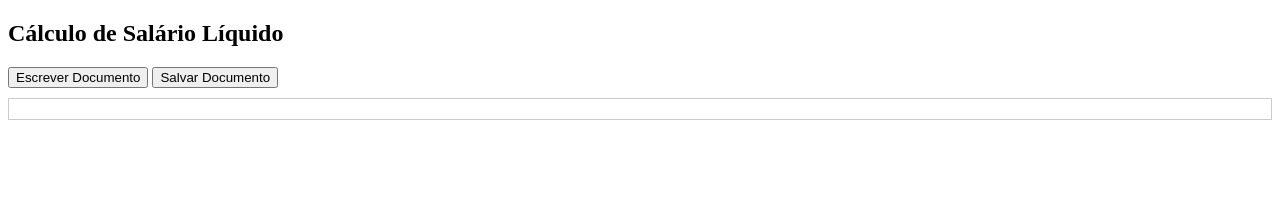
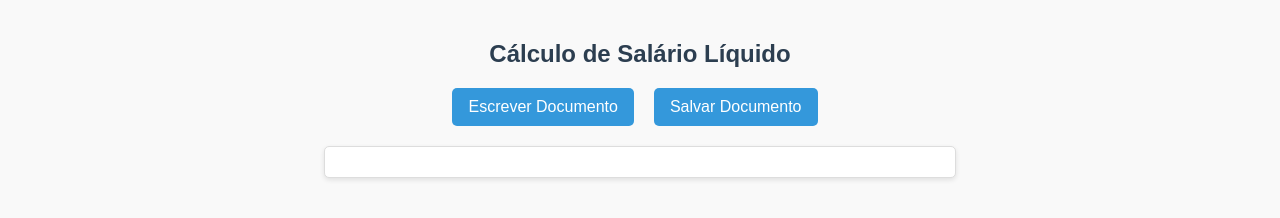
Before and after one commit to gabrielmrezende/AtividadeJS-PW-CEUB, a plain HTML site: page atividade-1/index1.html in a window 1280 px wide. Drawn offline with Linux system fonts and the light colour scheme.

Commit message:
atualização atv 1

```diff
--- a/atividade-1/index1.html
+++ b/atividade-1/index1.html
@@ -3,14 +3,17 @@
   <head>
     <meta charset="UTF-8" />
     <title>Cálculo de Salário Líquido</title>
+    <link rel="stylesheet" href="style1.css" />
   </head>
   <body>
     <h2>Cálculo de Salário Líquido</h2>
 
+    <div class="botoes">
       <button onclick="escreverDocumento()">Escrever Documento</button>
       <button onclick="salvarDocumento()">Salvar Documento</button>
+    </div>
 
-  <pre id="output" style="white-space: pre-wrap; border: 1px solid #ccc; padding: 10px; margin-top: 10px;"></pre>
+    <div id="output" class="output"></div>
 
     <script src="script1.js"></script>
   </body>
--- /dev/null
+++ b/atividade-1/style1.css
@@ -0,0 +1,51 @@
+/* style.css */
+
+body {
+  font-family: Arial, Helvetica, sans-serif;
+  background-color: #f9f9f9;
+  color: #333;
+  margin: 0;
+  padding: 20px;
+}
+
+h2 {
+  color: #2c3e50;
+  text-align: center;
+  margin-bottom: 20px;
+}
+
+button {
+  background-color: #3498db;
+  color: white;
+  border: none;
+  padding: 10px 16px;
+  margin-right: 10px;
+  border-radius: 5px;
+  cursor: pointer;
+  font-size: 16px;
+  transition: background-color 0.3s ease;
+}
+
+button:hover {
+  background-color: #2980b9;
+}
+
+.output {
+  white-space: pre-wrap; /* Mantém quebras de linha */
+  background-color: #ffffff;
+  border: 1px solid #ddd;
+  padding: 15px;
+  border-radius: 5px;
+  max-width: 600px;
+  margin: 20px auto;
+  font-size: 15px;
+  line-height: 1.5;
+  box-shadow: 0 2px 5px rgba(0, 0, 0, 0.1);
+}
+
+.botoes {
+  display: flex;
+  justify-content: center;
+  gap: 10px;
+  margin-bottom: 20px;
+}
```
Also changed, not shown: atividade-1/script1.js (+33 -10 lines). Lines whose indentation alone changed are shown as unchanged.
